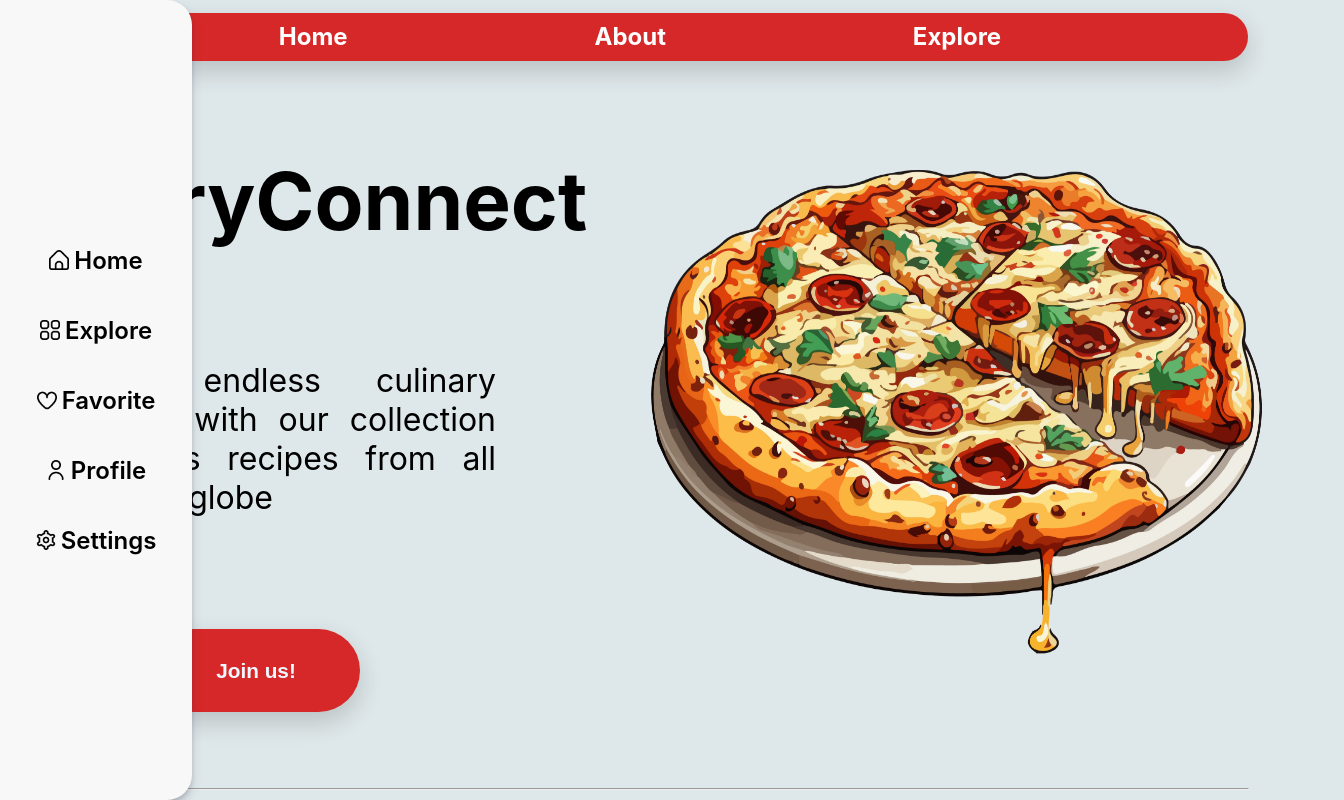
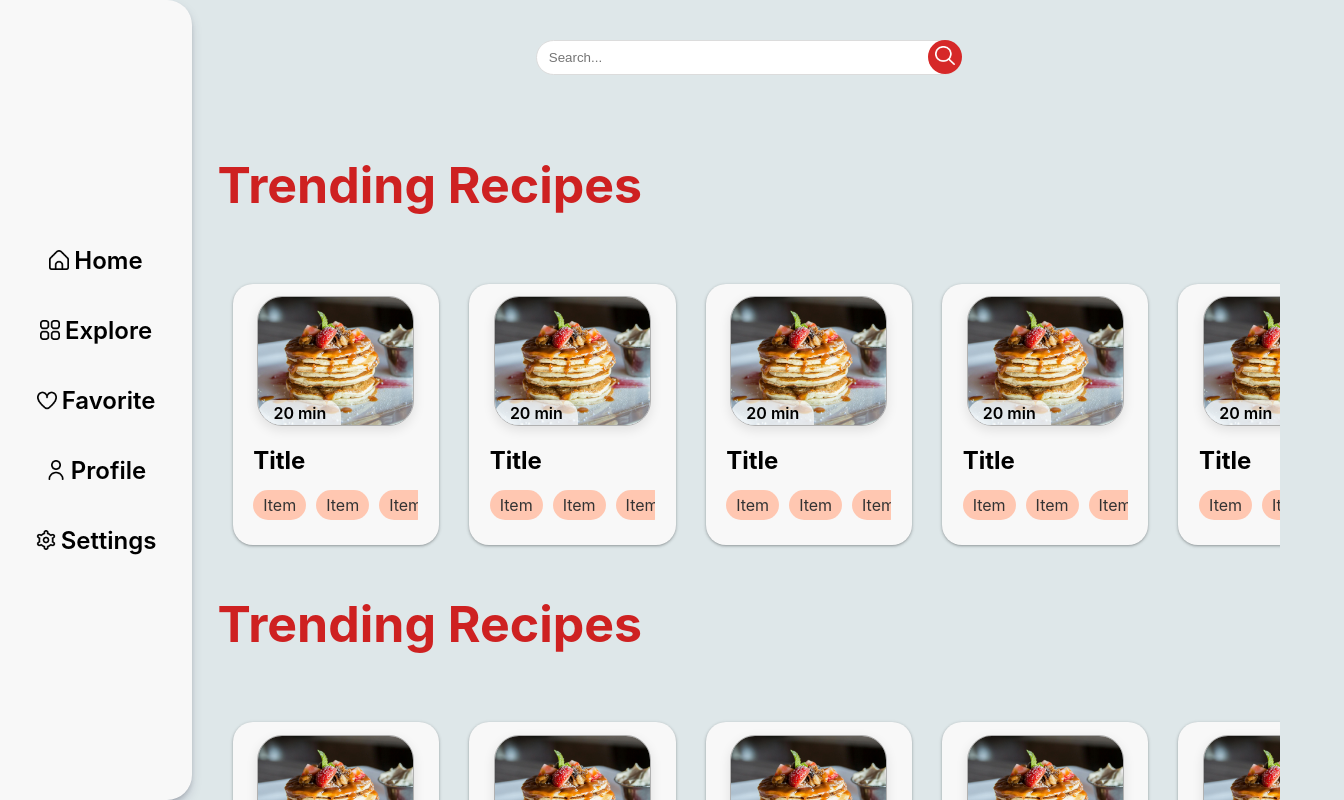
Before and after one commit to elidaarnaut/CulinaryConnect-frontend, a React (Create React App) app in the folder culinary-connect/: page / in a window 1280 px wide. Shown: the top 800 px of the page, 1344 px wide, since content can reach past the window. Built offline with nearby package versions, Linux system fonts and the light colour scheme.

Commit message:
Homepage edit

```diff
--- a/culinary-connect/src/App.js
+++ b/culinary-connect/src/App.js
@@ -1,10 +1,10 @@
-import Homepage1 from "./pages/Homepage1";
+// import Homepage1 from "./pages/Homepage1";
 import Homepage2 from "./pages/Homepage2";
 
 function App() {
   return (
-    <><Homepage1></Homepage1>
-    <Homepage2></Homepage2></>
+    // <Homepage1></Homepage1>
+     <Homepage2></Homepage2>
   );
 }
 export default App;
```
